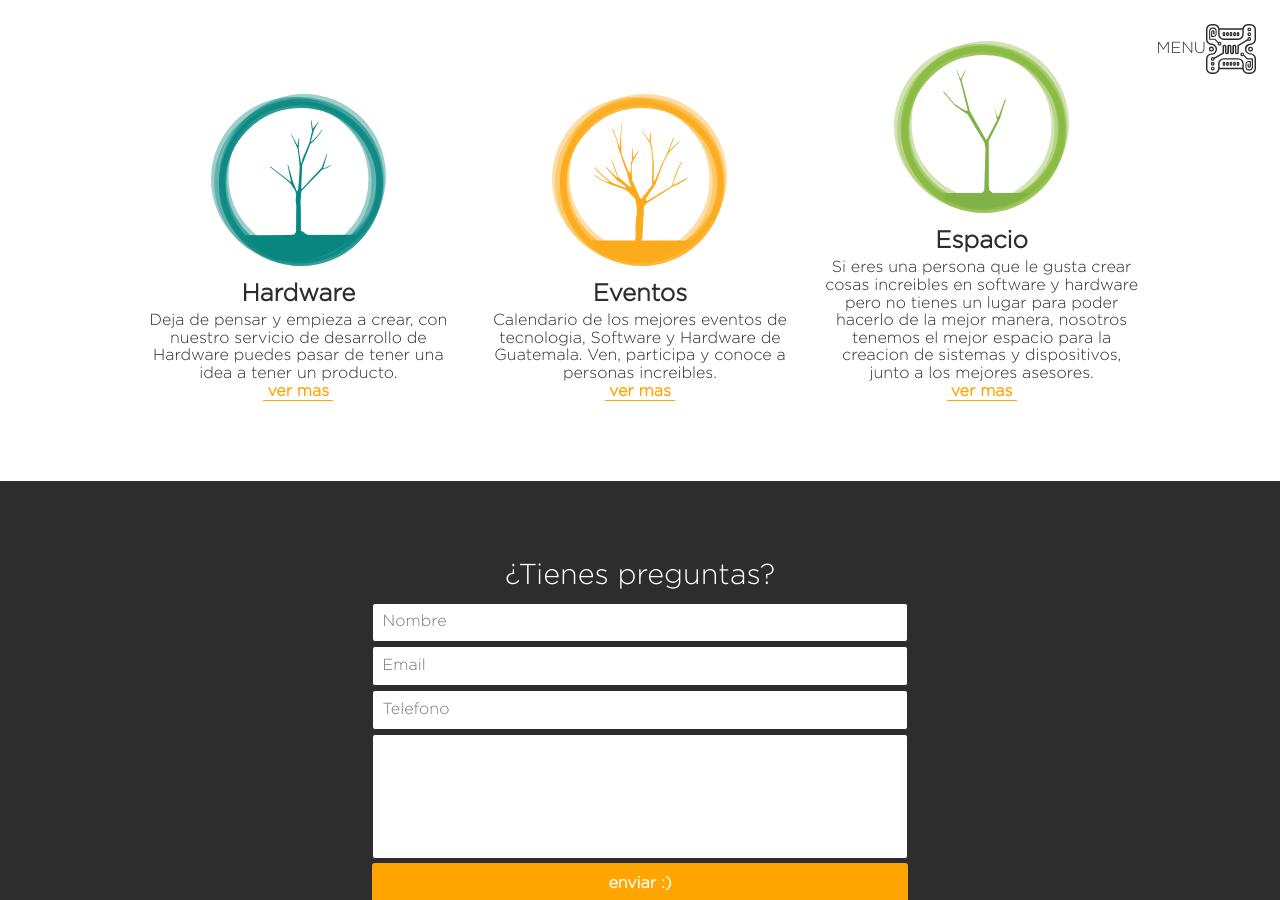
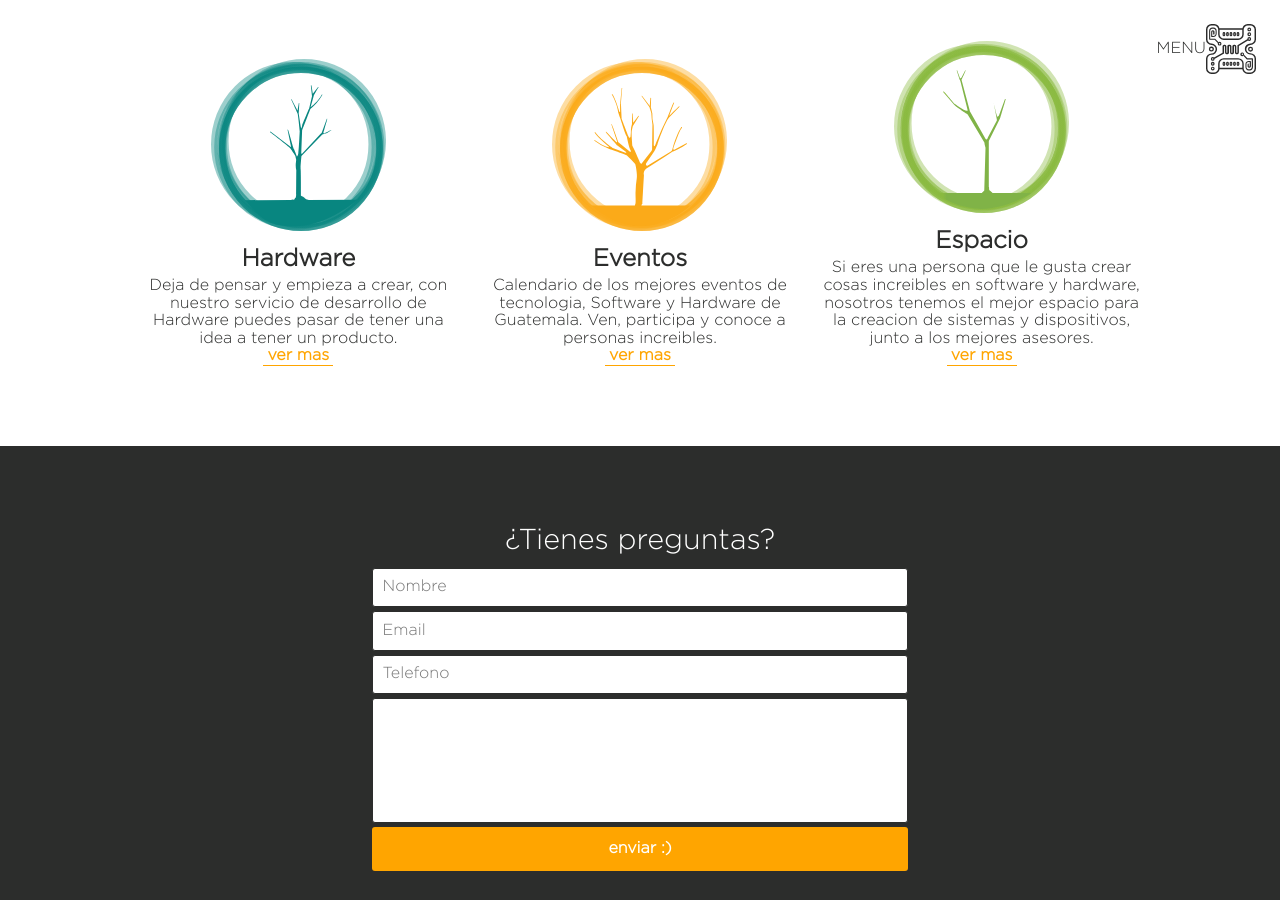
Before and after one commit to Xibalbahackerspace/xibalbahackerspace.github.io, a Jekyll site: the page built from index.html, in a window 1280 px wide and 900 px high, scrolled down 459 px. Built offline with Jekyll 4.4.1, drawn with Linux system fonts in a browser that asks for light colours.

Commit message:
Update espacio.md

```diff
--- a/_includes/home/espacio.md
+++ b/_includes/home/espacio.md
@@ -1 +1 @@
-Si eres una persona que le gusta crear cosas increibles en software y hardware pero no tienes un lugar para poder hacerlo de la mejor manera, nosotros tenemos el mejor espacio para la creacion de sistemas y dispositivos, junto a los mejores asesores.
+Si eres una persona que le gusta crear cosas increibles en software y hardware, nosotros tenemos el mejor espacio para la creacion de sistemas y dispositivos, junto a los mejores asesores.
```
